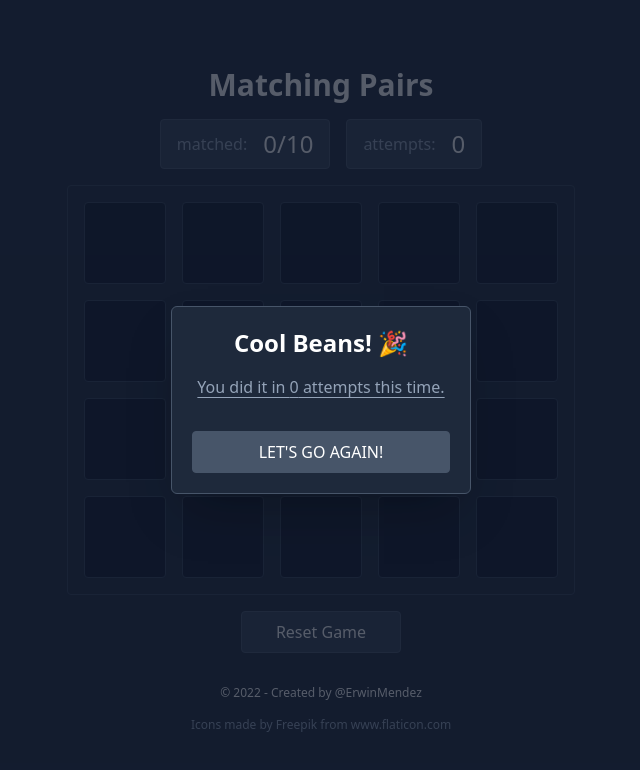
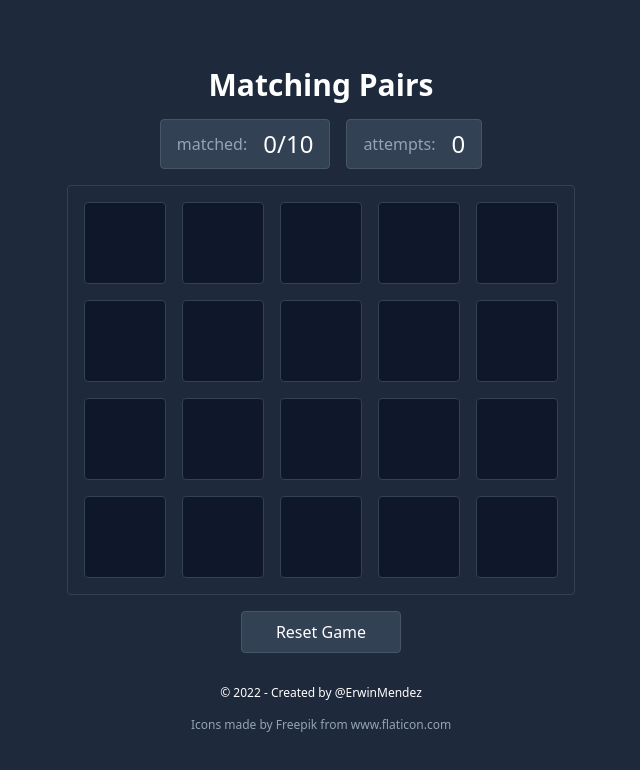
Before and after one commit to erwinrmendez/matchin-pairs, a React (Vite) app: page / in a window 1280 px wide. Shown: the top 770 px of the page, without its empty margins (319-959 px from the left). Built offline with nearby package versions, Linux system fonts and the light colour scheme.

Commit message:
Fixing modal show

```diff
--- a/src/components/Board.tsx
+++ b/src/components/Board.tsx
@@ -105,7 +105,7 @@ const Board = () => {
           </button>
         </div>
       </main>
-      {!isFinished && <Modal totalAttempts={attempts} reset={resetGame} />}
+      {isFinished && <Modal totalAttempts={attempts} reset={resetGame} />}
     </>
   );
 };
--- a/src/components/Modal.tsx
+++ b/src/components/Modal.tsx
@@ -15,7 +15,7 @@ const Modal = ({ totalAttempts, reset }: ModalProps) => {
 
   return (
     <div
-      className={`absolute z-10 bg-slate-900/70 flex items-center justify-center w-full h-full`}
+      className="absolute z-10 bg-slate-900/70 flex items-center justify-center w-full h-full overflow-hidden top-0 right-0"
       aria-hidden="true"
     >
       <article
```
